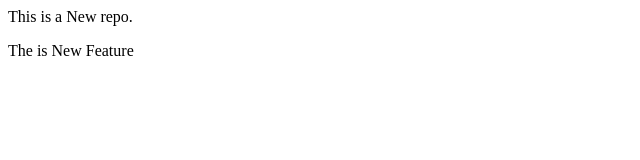
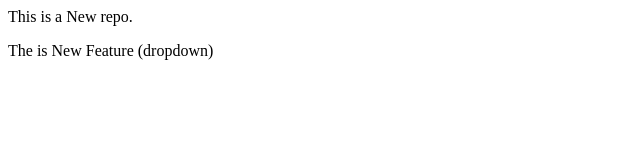
Before and after one commit to rahulraj-dotcom/LocalRepo, a plain HTML site: page index.html in a window 1280 px wide. Shown: the full height of the page, 0-640 px from the left. Drawn offline with Linux system fonts and the light colour scheme.

Commit message:
Add dropdown

```diff
--- a/index.html
+++ b/index.html
@@ -1,2 +1,2 @@
 <p>This is a New repo.</p>
-<p>The is New Feature</p>
+<p>The is New Feature (dropdown)</p>
```
